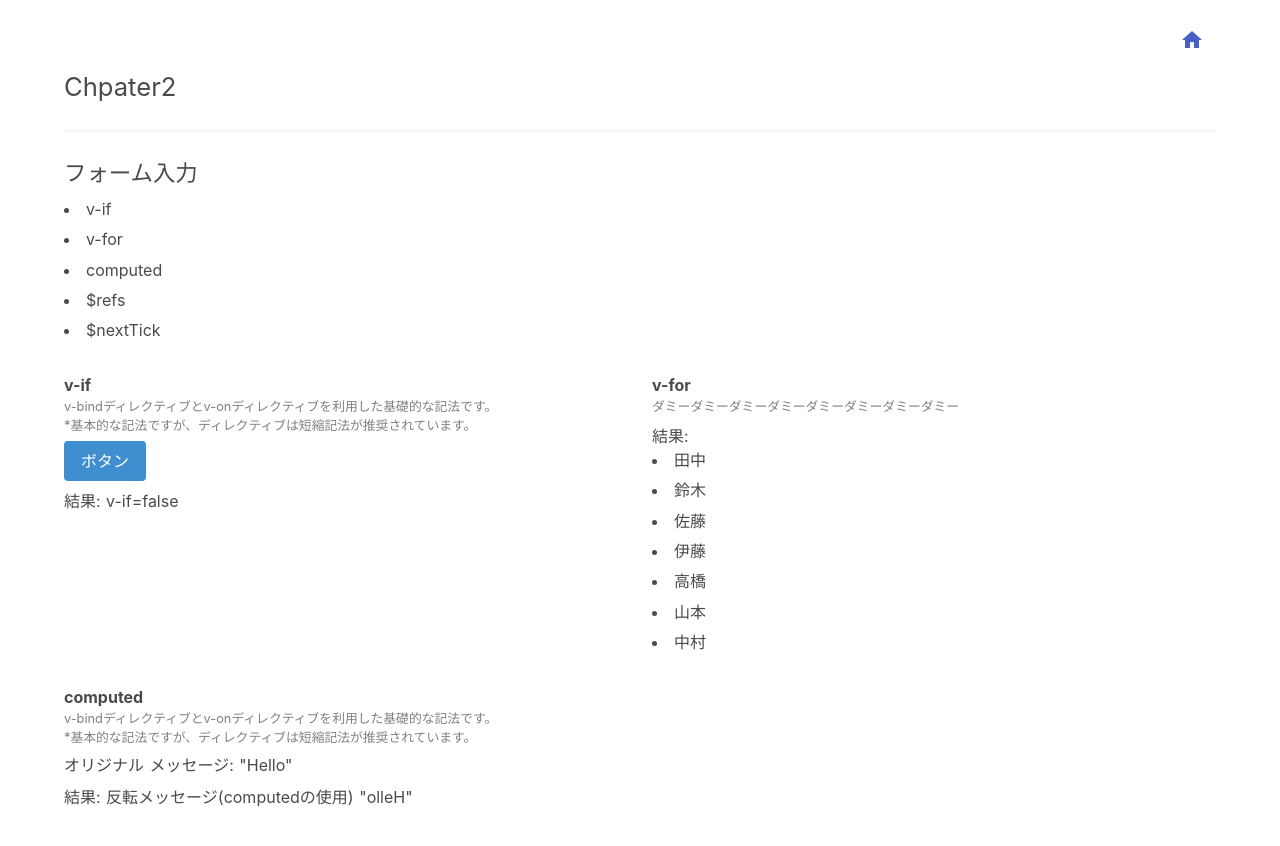
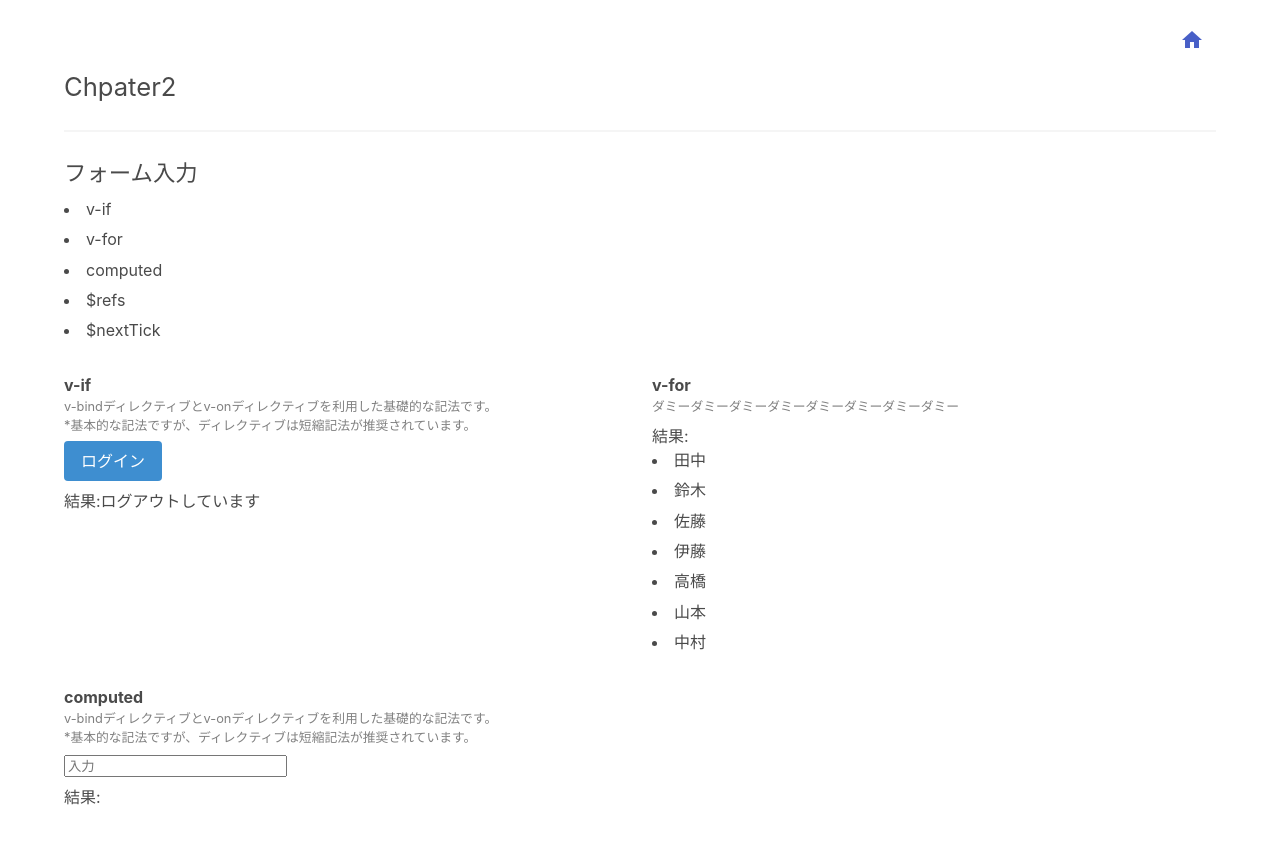
Before and after one commit to ND-share/codesandbox, a Nuxt app: page /traning/chapter2 in a window 1280 px wide. Shown: the top 846 px of the page. Built offline with nearby package versions, Linux system fonts and the light colour scheme.

Commit message:
add v-if/computedのサンプル

```diff
--- a/pages/traning/chapter2.vue
+++ b/pages/traning/chapter2.vue
@@ -25,9 +25,23 @@
                 *基本的な記法ですが、ディレクティブは短縮記法が推奨されています。
               </dd>
             </dl>
-            <button class="button is-info" @click="chagngeIf()">ボタン</button>
-            <p v-if="isIf" class="mt-2">結果: v-if={{ isIf }}</p>
-            <p v-else class="mt-2">結果: v-if={{ isIf }}</p>
+            <div v-if="isIf">
+              <button class="button is-danger" @click="chagngeIf()">
+                ログアウト
+              </button>
+              <p class="mt-2">結果:ログインしています</p>
+              <p class="mt-2">名前:田中太郎</p>
+              <p class="mt-2">年齢:18歳</p>
+              <p class="mt-2">身長:180cm</p>
+              <p class="mt-2">出身:北海道</p>
+              <p class="mt-2">性別:男性</p>
+            </div>
+            <div v-else>
+              <button class="button is-info" @click="chagngeIf()">
+                ログイン
+              </button>
+              <p class="mt-2">結果:ログアウトしています</p>
+            </div>
           </div>
           <div class="column is-6">
             <dl>
@@ -47,10 +61,8 @@
                 *基本的な記法ですが、ディレクティブは短縮記法が推奨されています。
               </dd>
             </dl>
-            <p>オリジナル メッセージ: "{{ message }}"</p>
-            <p class="mt-2">
-              結果: 反転メッセージ(computedの使用) "{{ reversedMessage }}"
-            </p>
+            <input v-model="modelMessage" type="text" placeholder="入力" />
+            <p class="mt-2">結果: {{ reversedMessage }}</p>
           </div>
         </div>
       </article>
@@ -73,7 +85,7 @@ export default {
         { id: 6, name: '山本' },
         { id: 7, name: '中村' },
       ],
-      message: 'Hello',
+      modelMessage: '',
     }
   },
   head() {
@@ -83,7 +95,7 @@ export default {
   },
   computed: {
     reversedMessage() {
-      return this.message.split('').reverse().join('')
+      return this.modelMessage.split('').reverse().join('')
     },
     title() {
       return 'Chpater2'
```
